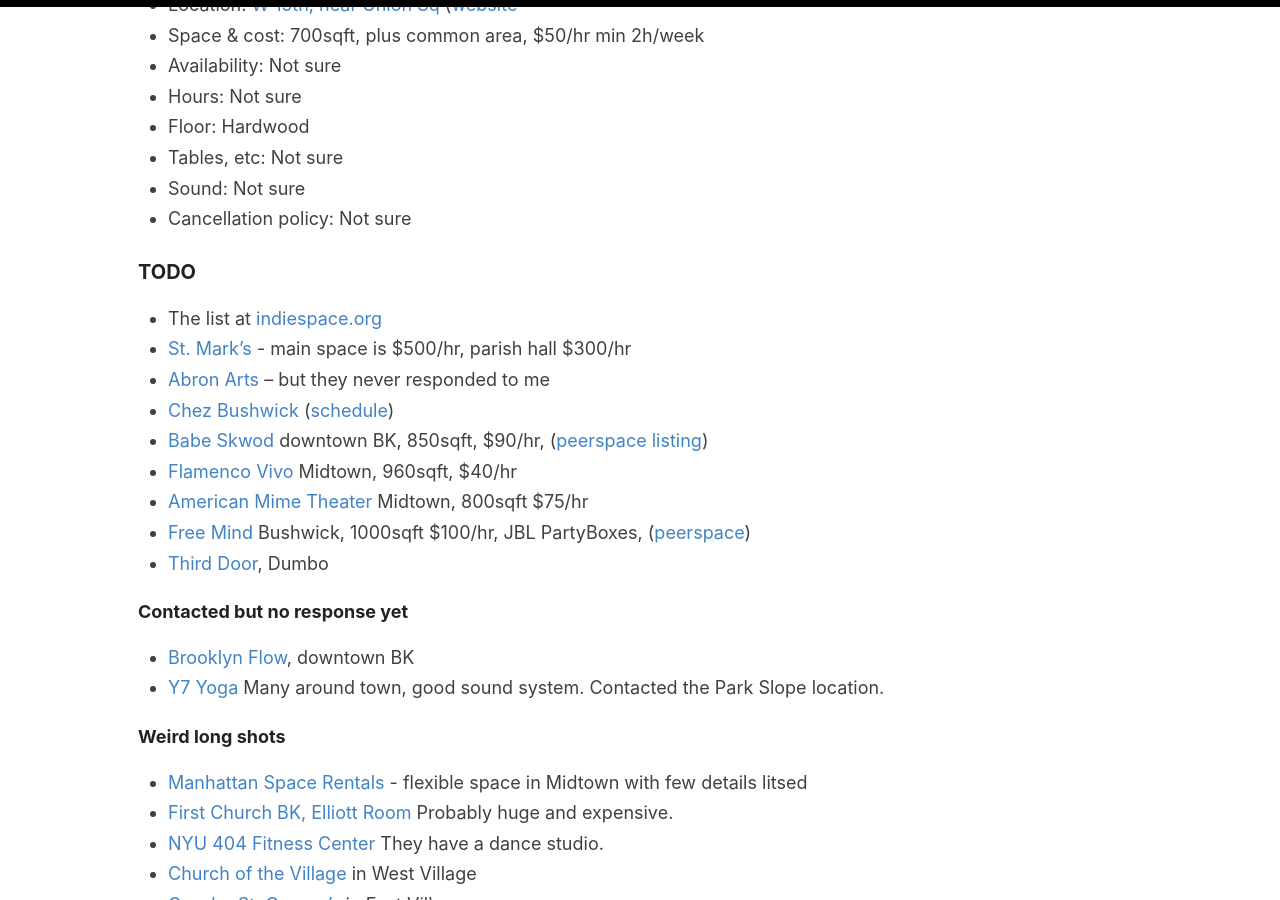
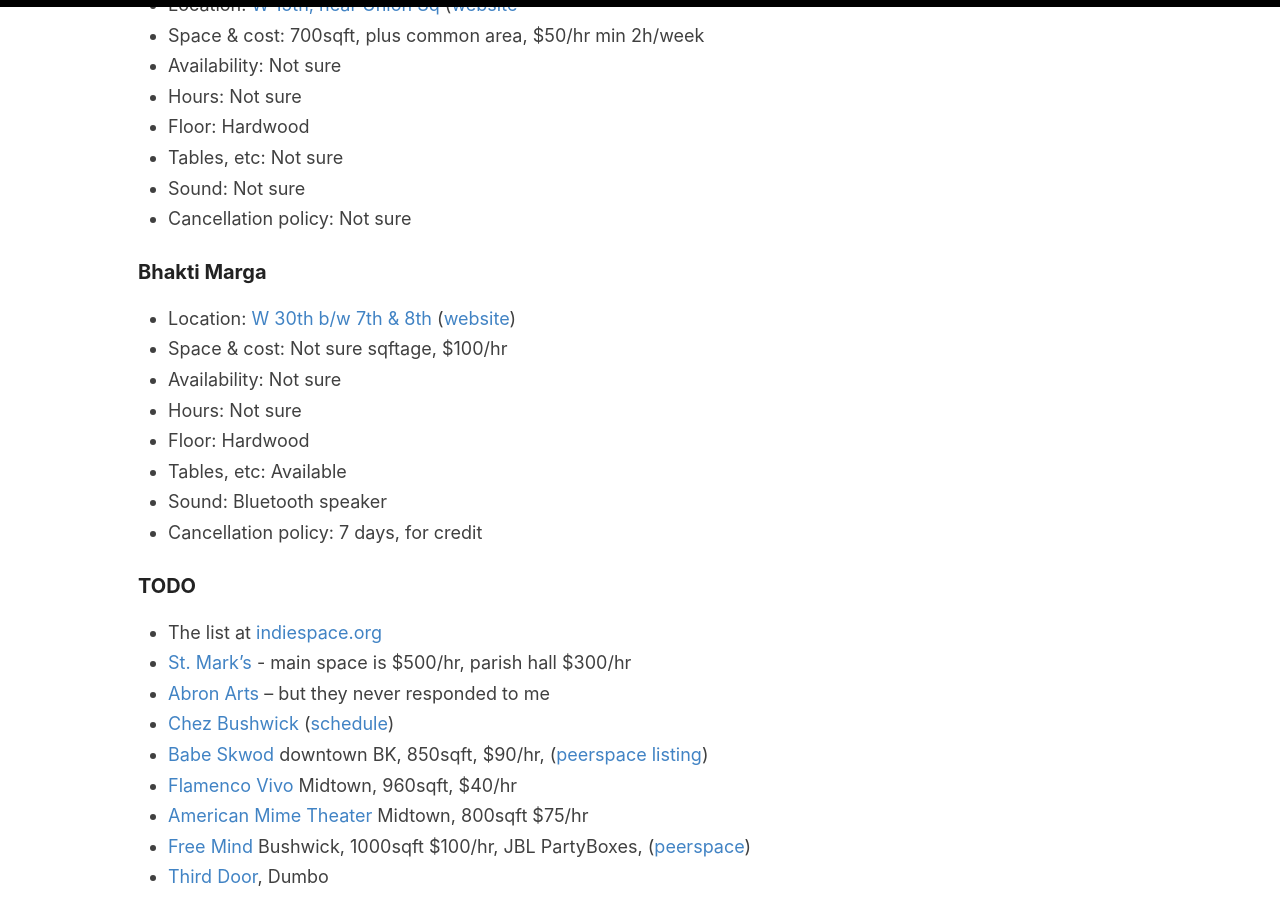
Before and after one commit to helgridly/dance, a Jekyll site: the page built from _pages/spaces.md, in a window 1280 px wide and 900 px high, scrolled down 4912 px. Built offline with Jekyll 4.4.1, drawn with Linux system fonts in a browser that asks for light colours.

Commit message:
added bhakti marga to spaces list

```diff
--- a/_pages/spaces.md
+++ b/_pages/spaces.md
@@ -153,7 +153,16 @@ This place is clearly one guy's passion project and he's really interested in bu
 * Sound: Not sure
 * Cancellation policy: Not sure
 
+### Bhakti Marga
 
+* Location: [W 30th b/w 7th & 8th](https://maps.app.goo.gl/mLkp2S4jNofar3h1A) ([website](https://bhaktimarga.nyc/pages/rentals))
+* Space & cost: Not sure sqftage, $100/hr
+* Availability: Not sure
+* Hours: Not sure
+* Floor: Hardwood
+* Tables, etc: Available
+* Sound: Bluetooth speaker
+* Cancellation policy: 7 days, for credit
 
 ### TODO
 
```
